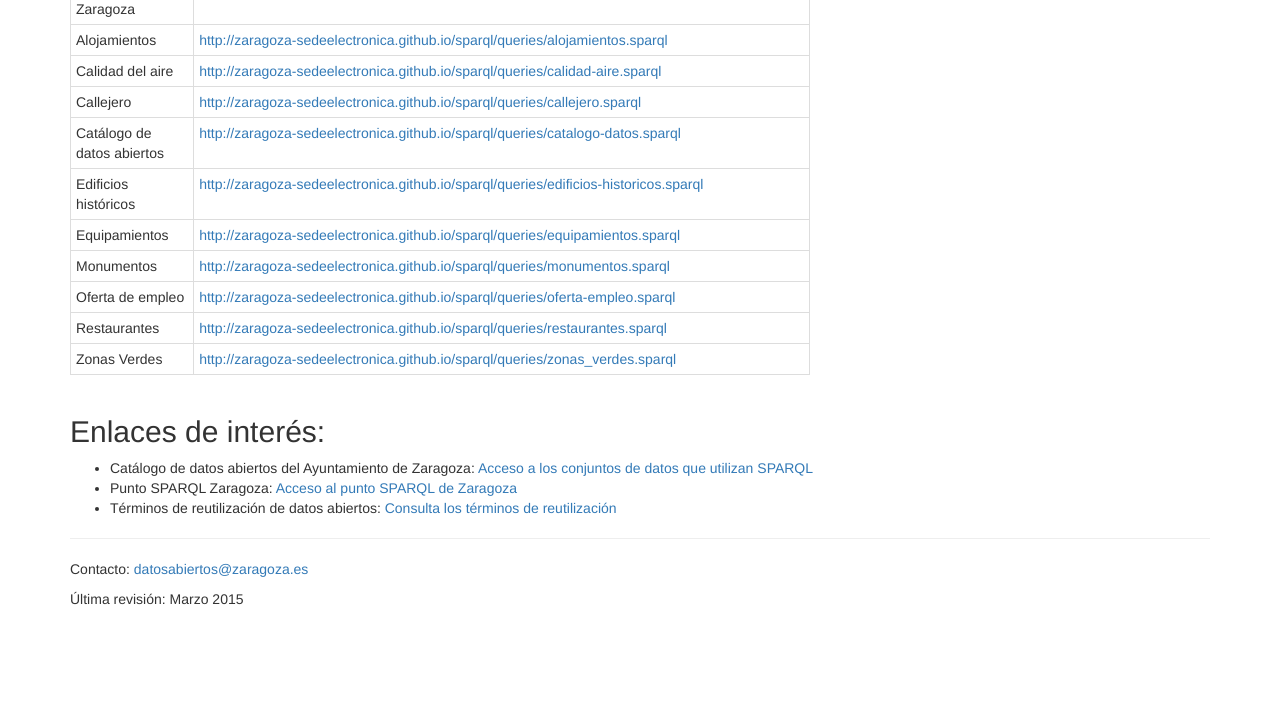
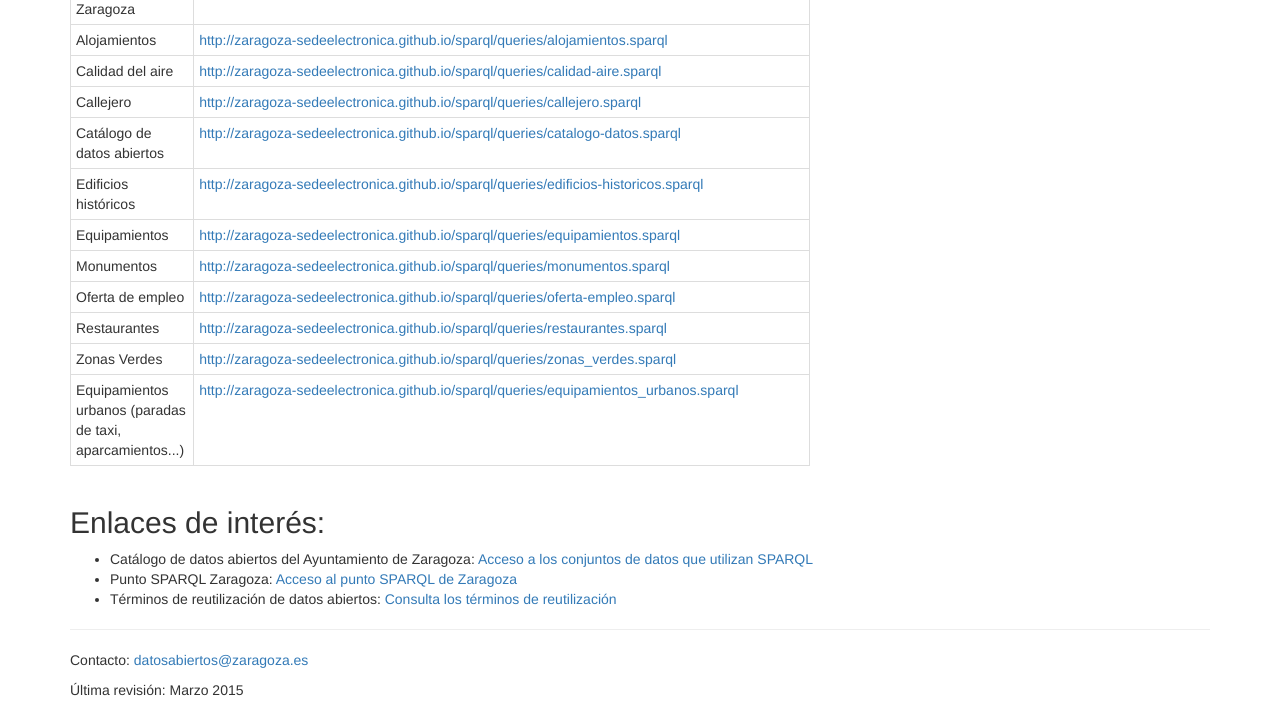
Before and after one commit to zaragoza-sedeelectronica/zaragoza-sedeelectronica.github.io, a plain HTML site: page sparql/queries/index.html in a window 1280 px wide. Shown: the part 341-1051 px from the top of the page. Before the commit the page ends 960 px from the top, so only its background shows below. Drawn offline with nearby package versions, Linux system fonts and the light colour scheme.

Commit message:
Update index.html

```diff
--- a/sparql/queries/index.html
+++ b/sparql/queries/index.html
@@ -99,6 +99,11 @@
                                 <td><a href="http://zaragoza-sedeelectronica.github.io/sparql/queries/zonas_verdes.sparql">http://zaragoza-sedeelectronica.github.io/sparql/queries/zonas_verdes.sparql</a>
                                 </td>
                             </tr>
+                            <tr>
+                                <td>Equipamientos urbanos (paradas de taxi, aparcamientos...)</td>
+                                <td><a href="http://zaragoza-sedeelectronica.github.io/sparql/queries/equipamientos_urbanos.sparql">http://zaragoza-sedeelectronica.github.io/sparql/queries/equipamientos_urbanos.sparql</a>
+                                </td>
+                            </tr>
                         </tbody>
                     </table>
                 </div>
```
